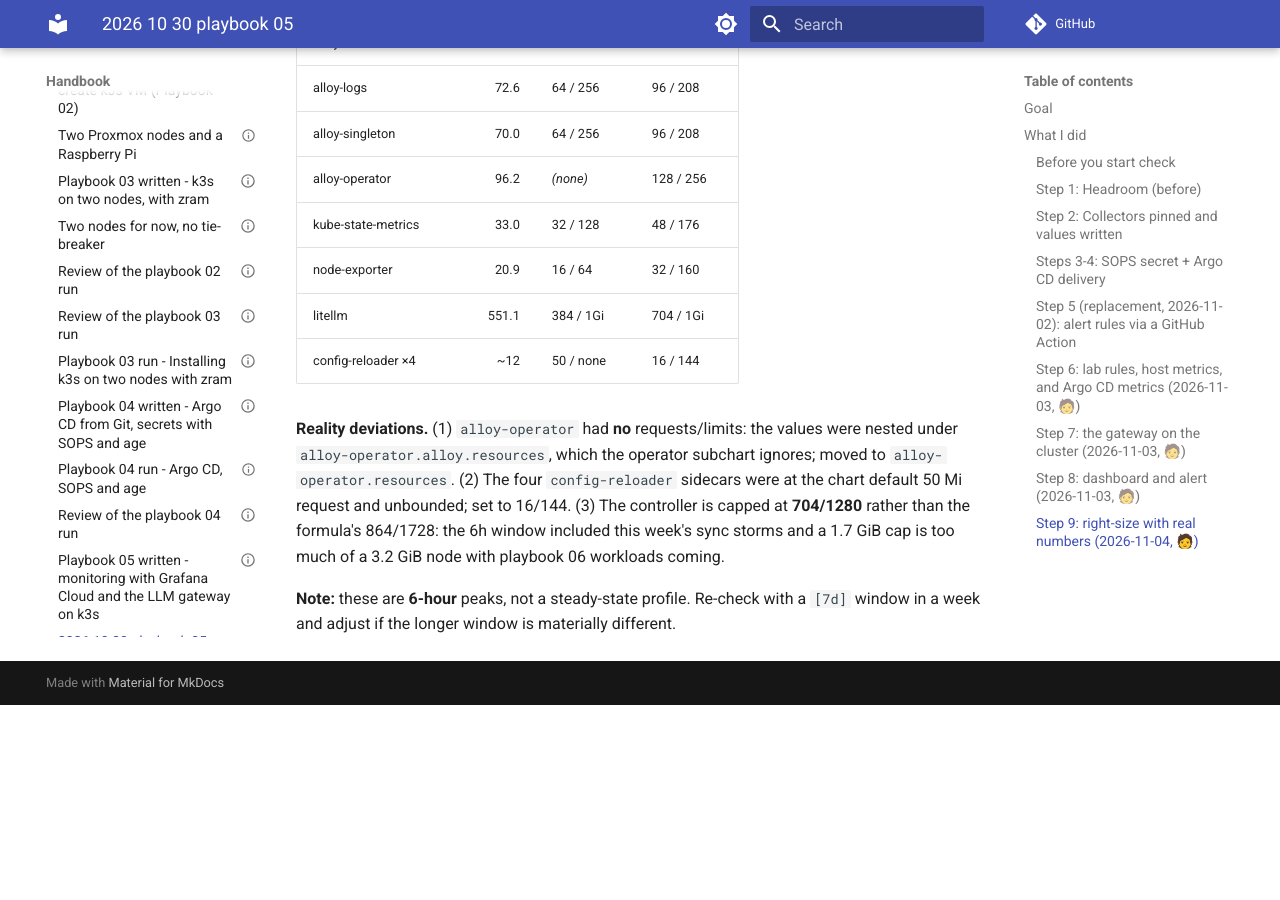
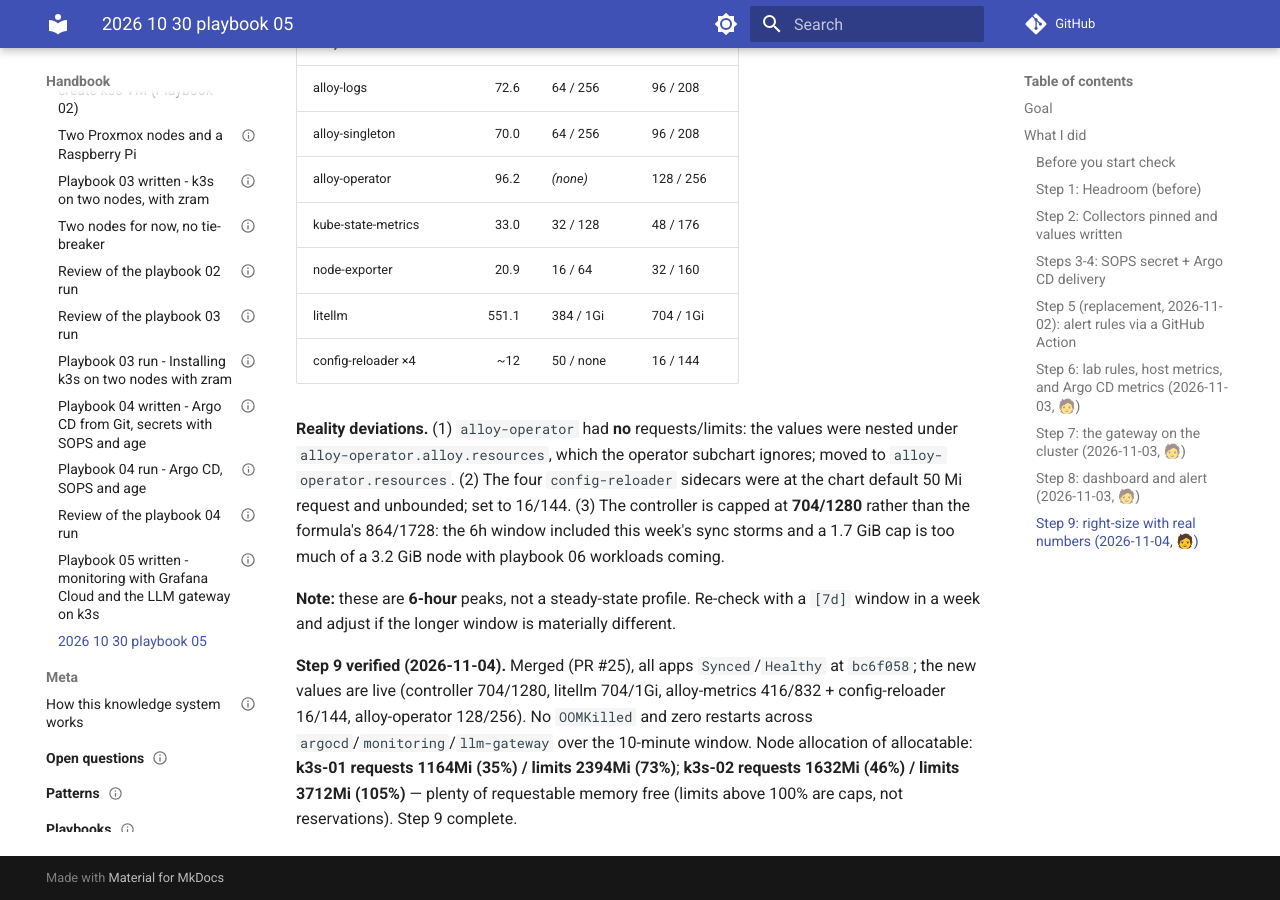
Before and after one commit to ssaav5-ai-labs/handbook, an MkDocs documentation site: the page built from docs/journal/2026/2026-10-30-playbook-05.md, in a window 1280 px wide and 900 px high, scrolled down 6280 px. Built offline with MkDocs 1.6.1 and Material for MkDocs 9.7.7, drawn with Linux system fonts in a browser that asks for light colours; comment, search, counter and statistics services are not loaded; before the commit the page ends 6985 px from its top, so only the background shows below that.

Commit message:
Playbook 05 run: step 9 verified (node allocation, no OOM)

```diff
--- a/docs/journal/2026/2026-10-30-playbook-05.md
+++ b/docs/journal/2026/2026-10-30-playbook-05.md
@@ -229,3 +229,10 @@ coming.
 
 **Note:** these are **6-hour** peaks, not a steady-state profile. Re-check with a `[7d]` window in a week
 and adjust if the longer window is materially different.
+
+**Step 9 verified (2026-11-04).** Merged (PR #25), all apps `Synced`/`Healthy` at `bc6f058`; the new
+values are live (controller 704/1280, litellm 704/1Gi, alloy-metrics 416/832 + config-reloader 16/144,
+alloy-operator 128/256). No `OOMKilled` and zero restarts across `argocd`/`monitoring`/`llm-gateway` over
+the 10-minute window. Node allocation of allocatable: **k3s-01 requests 1164Mi (35%) / limits 2394Mi
+(73%)**; **k3s-02 requests 1632Mi (46%) / limits 3712Mi (105%)** — plenty of requestable memory free
+(limits above 100% are caps, not reservations). Step 9 complete.
```
